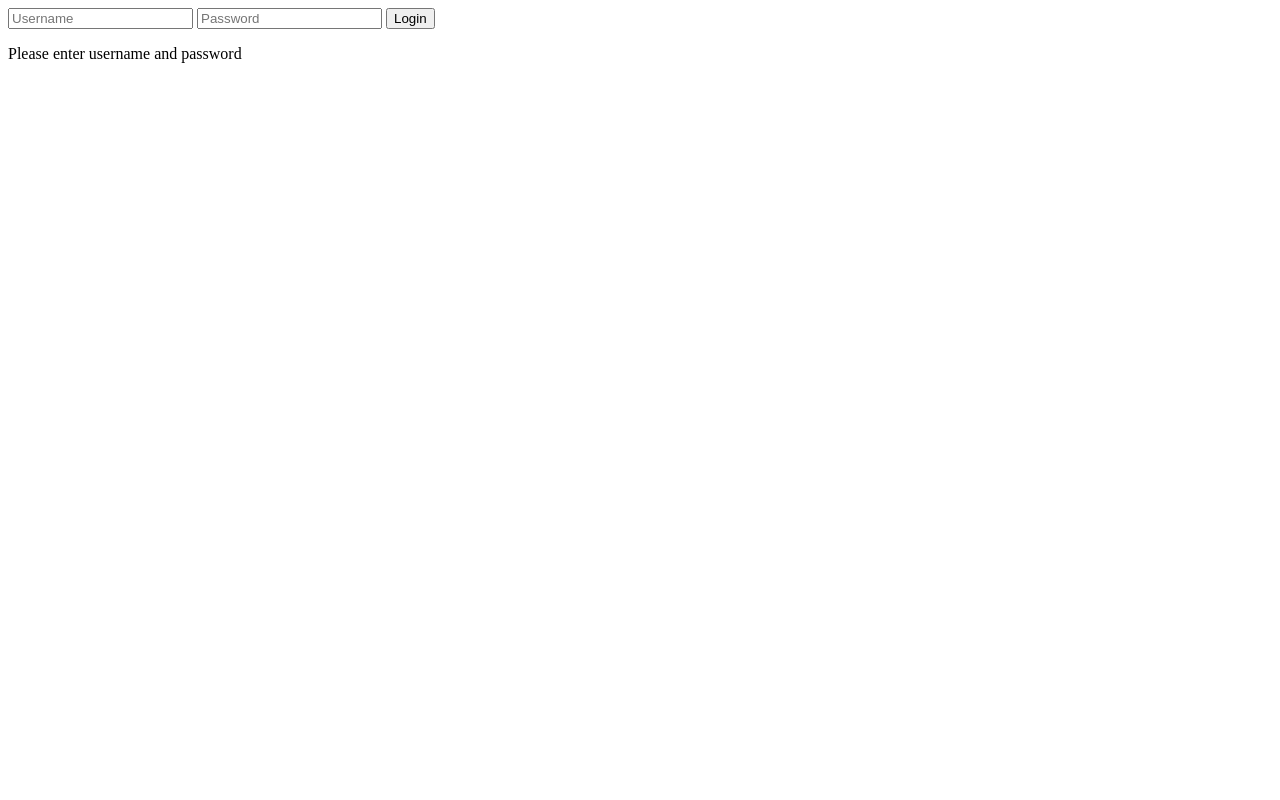
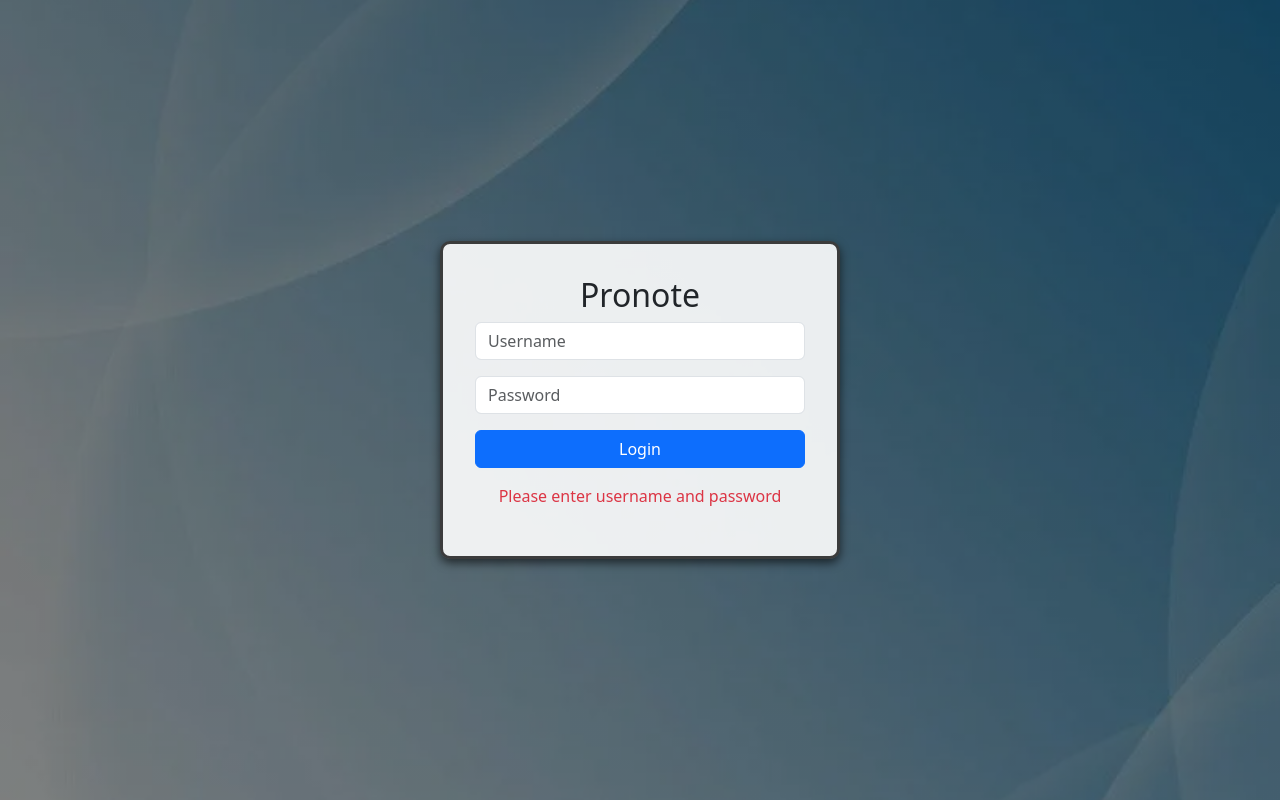
Before and after one commit to FireF4ng/Jenkinstest, a Flask app: page /login in a window 1280 px wide. Run offline with Flask 3, Linux system fonts and the light colour scheme; parts of the project's set-up code (start-up, migrations or seed data) failed here and were passed over.

Commit message:
Login Page

```diff
--- a/back_end_site/index.py
+++ b/back_end_site/index.py
@@ -12,9 +12,10 @@
 with app.app_context():
     db.create_all()
 
-    admin_user = User("admin", "admin", "admin")
-    db.session.add(admin_user)
-    db.session.commit()
+    if not User.query.filter_by(username="admin").first():
+        admin_user = User("admin", "admin", "admin")
+        db.session.add(admin_user)
+        db.session.commit()
 
 
 if __name__ == "__main__":
--- a/back_end_site/view/templates/login.html
+++ b/back_end_site/view/templates/login.html
@@ -1,16 +1,47 @@
 <!DOCTYPE html>
-<html>
+<html lang="en">
 <head>
+    <meta charset="UTF-8">
+    <meta name="viewport" content="width=device-width, initial-scale=1.0">
     <title>Login</title>
+    <link href="https://cdn.jsdelivr.net/npm/bootstrap@5.3.0/dist/css/bootstrap.min.css" rel="stylesheet">
+    <style>
+        body {
+            background: linear-gradient(rgba(0, 0, 0, 0.527),rgba(0, 0, 0, 0.5)), url('../static/login_background.png') no-repeat center center fixed ;
+            background-size: cover;
+            height: 100vh;
+            display: flex;
+            justify-content: center;
+            align-items: center;
+        }
+        .login-container {
+            background: rgba(255, 255, 255, 0.9);
+            padding: 2rem;
+            border-radius: 10px;
+            border-style: solid;
+            border-color: rgba(0, 0, 0, 0.75);
+            box-shadow: 0 4px 10px rgba(0, 0, 0, 0.6);
+            text-align: center;
+            max-width: 400px;
+            width: 100%;
+        }
+    </style>
 </head>
 <body>
-    <form action="{{ url_for('main_controller.login') }}" method="post">
-        <input type="text" name="username" placeholder="Username" required>
-        <input type="password" name="password" placeholder="Password" required>
-        <button type="submit">Login</button>
-    </form>
-    {% if message %}
-        <p>{{ message }}</p>
-    {% endif %}
+    <div class="login-container">
+        <h2>Pronote</h2>
+        <form action="{{ url_for('main_controller.login') }}" method="post">
+            <div class="mb-3">
+                <input type="text" name="username" class="form-control" placeholder="Username" required>
+            </div>
+            <div class="mb-3">
+                <input type="password" name="password" class="form-control" placeholder="Password" required>
+            </div>
+            <button type="submit" class="btn btn-primary w-100">Login</button>
+        </form>
+        {% if message %}
+            <p class="text-danger mt-3">{{ message }}</p>
+        {% endif %}
+    </div>
 </body>
 </html>
```
Also changed, not shown: back_end_site/view/static/login_background.png (added), instance/database.db (added).
